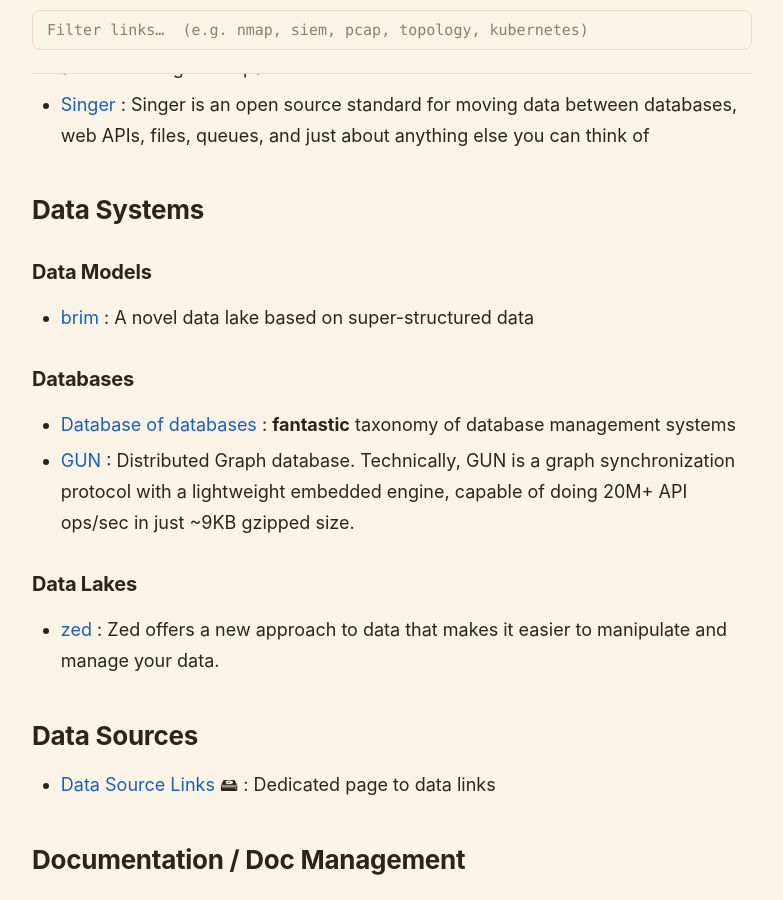
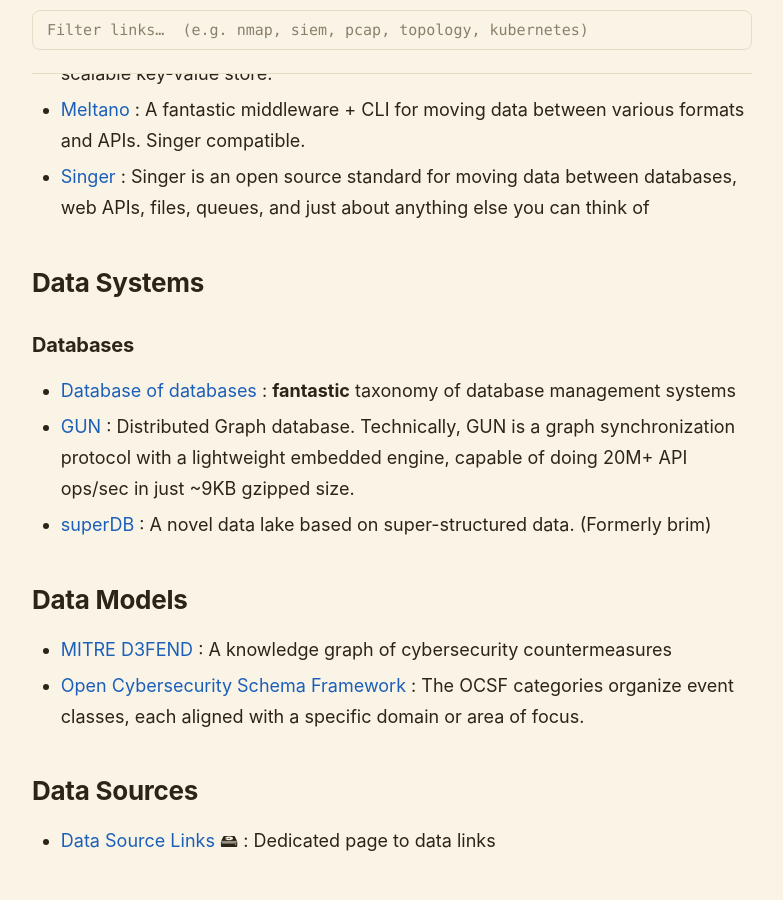
Before and after one commit to stevehenderson/stevehenderson.github.io, a Jekyll site: the page built from links.md, in a window 1280 px wide and 900 px high, scrolled down 14698 px. Shown: the whole window, without its empty margins (248-1031 px from the left). Built offline with Jekyll 4.4.1, drawn with Linux system fonts in a browser that asks for light colours; some of the changed text lies outside the part shown.

Commit message:
Updating

```diff
--- a/links.md
+++ b/links.md
@@ -352,15 +354,14 @@
 
 ## Data Systems
 
-### Data Models
-   *  [brim](https://www.brimdata.io/) : A novel data lake based on super-structured data
-
 ### Databases
    * [Database of databases](https://dbdb.io/) :  **fantastic** taxonomy of database management systems
    * [GUN](https://gun.eco/docs/Introduction) : Distributed Graph database. Technically, GUN is a graph synchronization protocol with a lightweight embedded engine, capable of doing 20M+ API ops/sec in just ~9KB gzipped size.
+   * [superDB](https://github.com/brimdata/super) :  A novel data lake based on super-structured data.  (Formerly brim)
 
-### Data Lakes
-   * [zed](https://github.com/brimdata/zed) : Zed offers a new approach to data that makes it easier to manipulate and manage your data.
+## Data Models
+   * [MITRE D3FEND](https://d3fend.mitre.org/resources/ontology/) : A knowledge graph of cybersecurity countermeasures
+   * [Open Cybersecurity Schema Framework](https://schema.ocsf.io/) : The OCSF categories organize event classes, each aligned with a specific domain or area of focus.
 
 ## Data Sources
    * [Data Source Links](http://stevehenderson.github.io/data/) 🖴 : Dedicated page to data links
```
Also changed, not shown: other parts of links.md (+2 -0 lines).
